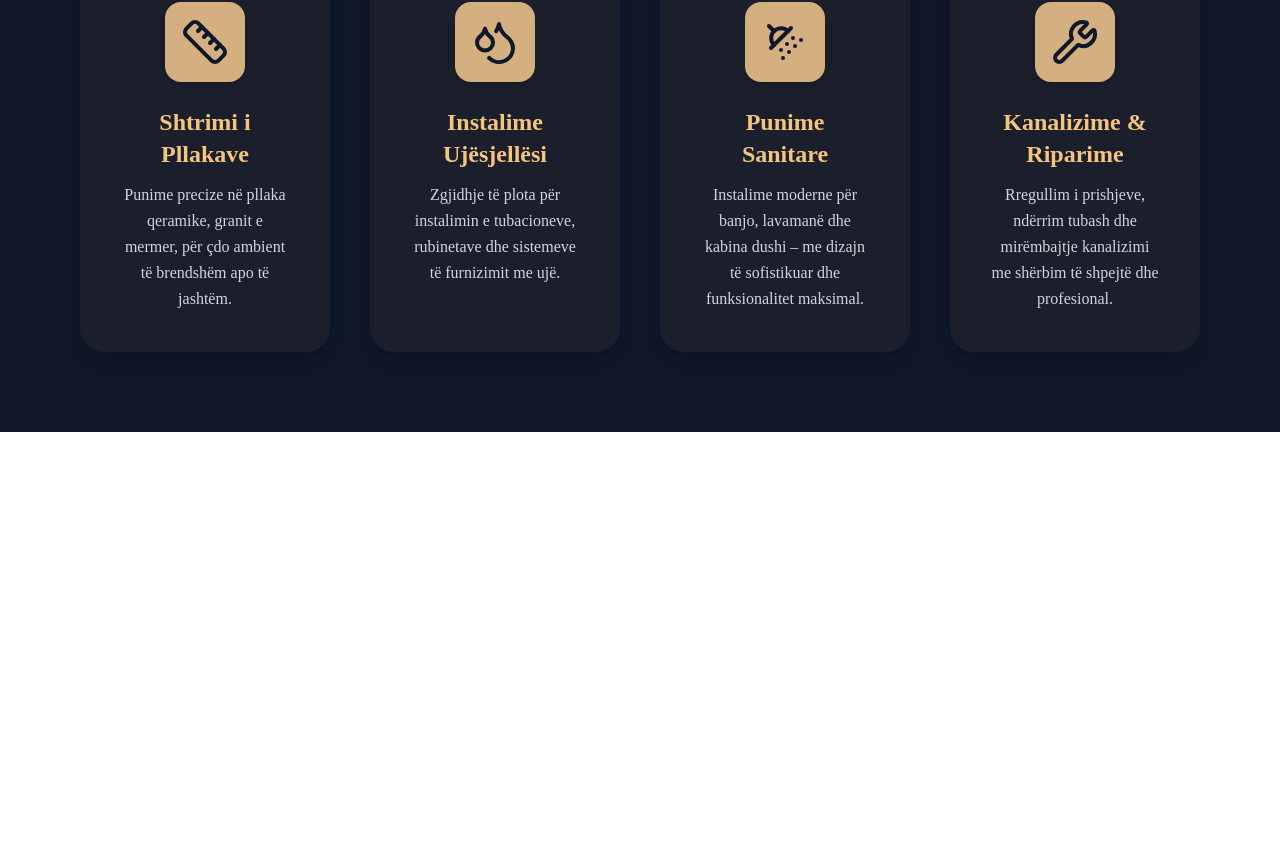
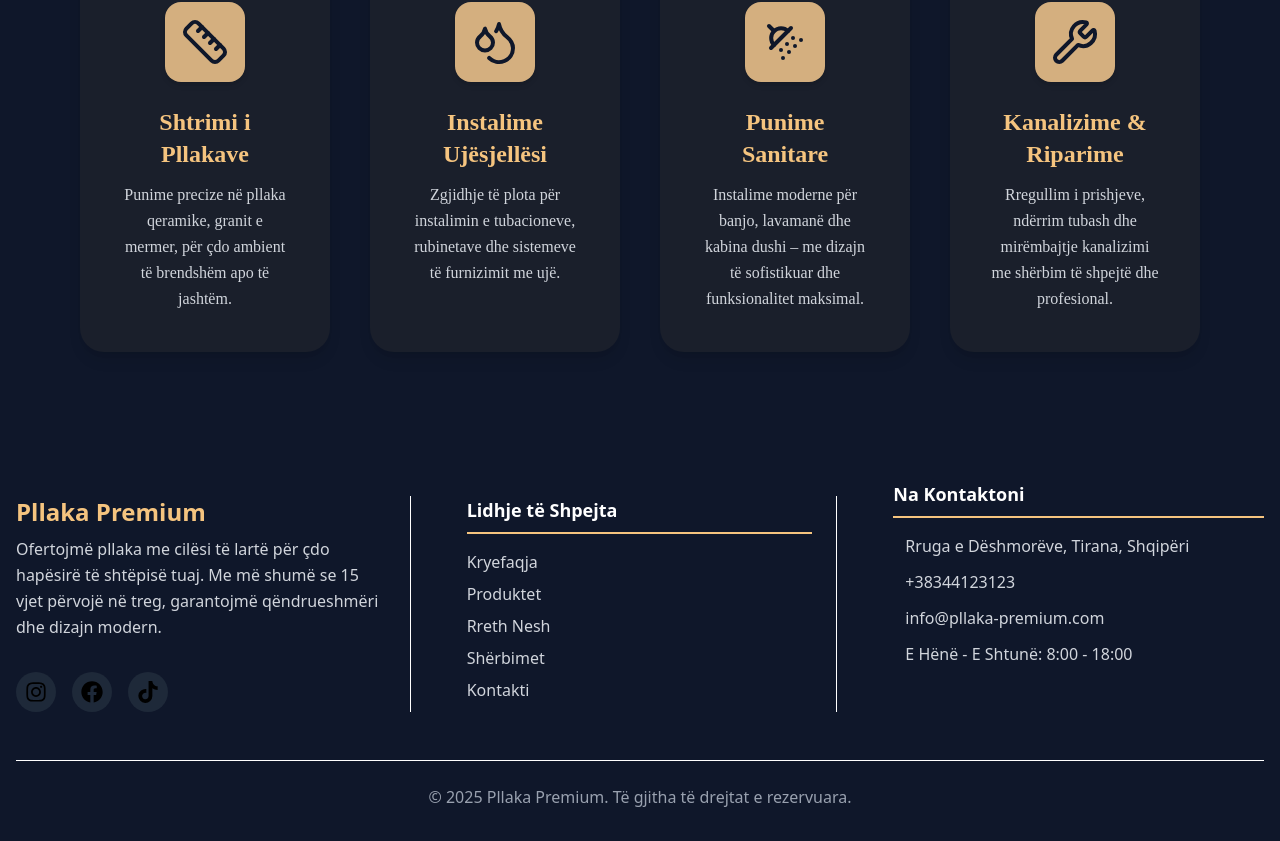
Before and after one commit to altinhamzaa/dini-r, a React (Vite) app: page /services in a window 1280 px wide. Shown: the part 929-1770 px from the top of the page. Before the commit the page ends 1361 px from the top, so only its background shows below. Built offline with nearby package versions, Linux system fonts and the light colour scheme.

Commit message:
terre-dev-02 (fix) create a footer

```diff
--- a/index.html
+++ b/index.html
@@ -2,7 +2,7 @@
 <html lang="en">
   <head>
     <meta charset="UTF-8" />
-    <link rel="icon" type="image/svg+xml" href="/vite.svg" />
+    <link rel="icon" type="image/svg+xml" href="./src/assets/logo.jpg" />
     <meta name="viewport" content="width=device-width, initial-scale=1.0" />
     <title>Dini-R Qeramike</title>
   </head>
--- a/src/App.tsx
+++ b/src/App.tsx
@@ -1,6 +1,7 @@
 import './App.css'
 import About from './components/About'
 import Services from './components/Services'
+import Footer from "./components/Footer"
 
 function App() {
 
@@ -9,6 +10,7 @@ function App() {
       <div className="App">
         <About />
         <Services />
+        <Footer />
       </div>
     </>
 
--- a/src/components/Footer.tsx
+++ b/src/components/Footer.tsx
@@ -1,98 +1,89 @@
-import React from 'react';
-import { FaInstagramSquare } from "react-icons/fa";
-import { FaFacebookSquare } from "react-icons/fa";
-import { AiFillTikTok } from "react-icons/ai";
+import { FaInstagram, FaFacebook, FaTiktok } from "react-icons/fa";
 
 const Footer = () => {
   return (
-    <footer className="bg-gray-900 text-white pt-12 pb-8 mt-16">
+    <footer className="bg-[#0f172a] text-white pt-12 pb-8">
       <div className="container mx-auto px-4">
-        <div className="grid grid-cols-1 md:grid-cols-2 lg:grid-cols-4 gap-8 mb-8">
-          <div className="lg:col-span-1">
-            <h3 className="text-2xl font-bold text-red-500 mb-2">Pllaka Premium</h3>
-            <p className="text-gray-300 mb-4 leading-relaxed">
-              Ofertojmë pllaka me cilësi të lartë për çdo hapësirë të shtëpisë tuaj.
-              Me më shumë se 15 vjet përvojë në treg, garantojmë qëndrueshmëri dhe dizajn modern.
-            </p>
-            <div className="social-media flex space-x-4">
-              <a href="http://instagram.com/profili_i_juaj" className="bg-gray-800 hover:bg-red-600 w-10 h-10 rounded-full flex items-center justify-center transition duration-300">
-               <FaInstagramSquare />
+        <div className="grid grid-cols-1 md:grid-cols-3 gap-8 mb-8 border-white">
+
+          <div className="flex flex-col justify-between border-b md:border-b-0 md:border-r border-white pr-6 md:pr-6 sm:my-4">
+            <div>
+              <h3 className="text-2xl font-bold text-[#f5c47f] mb-2">
+                Pllaka Premium
+              </h3>
+              <p className="text-gray-300 mb-4 leading-relaxed">
+                Ofertojmë pllaka me cilësi të lartë për çdo hapësirë të shtëpisë tuaj.
+                Me më shumë se 15 vjet përvojë në treg, garantojmë qëndrueshmëri dhe dizajn modern.
+              </p>
+            </div>
+            <div className="social-media flex space-x-4 mt-4">
+              <a
+                href="http://instagram.com/profili_i_juaj"
+                className="bg-gray-800 hover:bg-[#f5c47f] w-10 h-10 rounded-full flex items-center justify-center transition duration-300"
+              >
+                <FaInstagram size={22} style={{ color: "black" }} />
               </a>
-              <a href="http://facebook.com/profili_i_juaj" className="bg-gray-800 hover:bg-red-600 w-10 h-10 rounded-full flex items-center justify-center transition duration-300">
-                <FaFacebookSquare />
+              <a
+                href="http://facebook.com/profili_i_juaj"
+                className="bg-gray-800 hover:bg-[#f5c47f] w-10 h-10 rounded-full flex items-center justify-center transition duration-300"
+              >
+                <FaFacebook size={22} style={{ color: "black" }} />
               </a>
-              <a href="http://tiktok.com/profili_i_juaj" className="bg-gray-800 hover:bg-red-600 w-10 h-10 rounded-full flex items-center justify-center transition duration-300">
-                <AiFillTikTok />
+              <a
+                href="http://tiktok.com/profili_i_juaj"
+                className="bg-gray-800 hover:bg-[#f5c47f] w-10 h-10 rounded-full flex items-center justify-center transition duration-300"
+              >
+                <FaTiktok size={22} style={{ color: "black" }} />
               </a>
-
             </div>
           </div>
 
-          <div>
-            <h4 className="text-lg font-semibold mb-4 border-b-2 border-red-500 pb-2 inline-block">Lidhje të Shpejta</h4>
+          <div className="flex flex-col border-b md:border-b-0 md:border-r border-white px-6 sm:my-4">
+            <h4 className="text-lg font-semibold mb-4 border-b-2 border-[#f5c47f] pb-2 inline-block">
+              Lidhje të Shpejta
+            </h4>
             <ul className="space-y-2">
-              <li><a href="#" className="text-gray-300 hover:text-red-400 transition duration-300">Kryefaqja</a></li>
-              <li><a href="#" className="text-gray-300 hover:text-red-400 transition duration-300">Produktet</a></li>
-              <li><a href="#" className="text-gray-300 hover:text-red-400 transition duration-300">Rreth Nesh</a></li>
-              <li><a href="#" className="text-gray-300 hover:text-red-400 transition duration-300">Shërbimet</a></li>
-              <li><a href="#" className="text-gray-300 hover:text-red-400 transition duration-300">Kontakti</a></li>
+              <li><a href="#" className="text-gray-300 hover:text-[#f5c47f] transition duration-300">Kryefaqja</a></li>
+              <li><a href="#" className="text-gray-300 hover:text-[#f5c47f] transition duration-300">Produktet</a></li>
+              <li><a href="#" className="text-gray-300 hover:text-[#f5c47f] transition duration-300">Rreth Nesh</a></li>
+              <li><a href="#" className="text-gray-300 hover:text-[#f5c47f] transition duration-300">Shërbimet</a></li>
+              <li><a href="#" className="text-gray-300 hover:text-[#f5c47f] transition duration-300">Kontakti</a></li>
             </ul>
           </div>
 
-
-          <div>
-            <h4 className="text-lg font-semibold mb-4 border-b-2 border-red-500 pb-2 inline-block">Kategoritë</h4>
-            <ul className="space-y-2">
-              <li><a href="#" className="text-gray-300 hover:text-red-400 transition duration-300">Pllaka për Banjo</a></li>
-              <li><a href="#" className="text-gray-300 hover:text-red-400 transition duration-300">Pllaka për Kuzhinë</a></li>
-              <li><a href="#" className="text-gray-300 hover:text-red-400 transition duration-300">Pllaka për Dhoma</a></li>
-              <li><a href="#" className="text-gray-300 hover:text-red-400 transition duration-300">Pllaka për Jashtë</a></li>
-              <li><a href="#" className="text-gray-300 hover:text-red-400 transition duration-300">Pllaka Dekorative</a></li>
-            </ul>
-          </div>
-
-
-          <div>
-            <h4 className="text-lg font-semibold mb-4 border-b-2 border-red-500 pb-2 inline-block">Na Kontaktoni</h4>
+          <div className="flex flex-col pl-6">
+            <h4 className="text-lg font-semibold mb-4 border-b-2 border-[#f5c47f] pb-2 inline-block">
+              Na Kontaktoni
+            </h4>
             <div className="space-y-3">
               <div className="flex items-start">
-                <i className="fas fa-map-marker-alt text-red-500 mt-1 mr-3"></i>
+                <i className="fas fa-map-marker-alt text-[#f5c47f] mt-1 mr-3"></i>
                 <p className="text-gray-300">Rruga e Dëshmorëve, Tirana, Shqipëri</p>
               </div>
               <div className="flex items-center">
-                <i className="fas fa-phone text-red-500 mr-3"></i>
-                <a href="tel:+38344130991" className="text-gray-300 hover:text-red-400 transition duration-300">044-130-991</a>
+                <i className="fas fa-phone text-[#f5c47f] mr-3"></i>
+                <a href="tel:+38344123123" className="text-gray-300 hover:text-[#f5c47f] transition duration-300">
+                  +38344123123
+                </a>
               </div>
               <div className="flex items-center">
-                <i className="fas fa-envelope text-red-500 mr-3"></i>
-                <a href="mailto:info@pllaka-premium.com" className="text-gray-300 hover:text-red-400 transition duration-300">info@pllaka-premium.com</a>
+                <i className="fas fa-envelope text-[#f5c47f] mr-3"></i>
+                <a href="mailto:info@pllaka-premium.com" className="text-gray-300 hover:text-[#f5c47f] transition duration-300">
+                  info@pllaka-premium.com
+                </a>
               </div>
               <div className="flex items-center">
-                <i className="fas fa-clock text-red-500 mr-3"></i>
+                <i className="fas fa-clock text-[#f5c47f] mr-3"></i>
                 <p className="text-gray-300">E Hënë - E Shtunë: 8:00 - 18:00</p>
               </div>
             </div>
           </div>
         </div>
 
-        <div className="border-t border-gray-700 pt-8 mb-8">
-          <div className="flex flex-col md:flex-row justify-center text-center items-center">
-            <div className="mb-4 md:mb-0">
-              <h4 className="text-xl font-semibold mb-2">Abonohu në Newsletter</h4>
-              <p className="text-gray-300">Merrni oferta ekskluzive dhe lajme për produktet tona të reja</p>
-            </div>
-          </div>
-        </div>
-
-        <div className="border-t border-gray-700 pt-6 flex flex-col md:flex-row justify-between items-center">
-          <p className="text-gray-400 mb-4 md:mb-0">
+        <div className="border-t border-white pt-6 flex flex-col md:flex-row items-center justify-center">
+          <p className="text-gray-400 mb-4 md:mb-0 text-center">
             &copy; {new Date().getFullYear()} Pllaka Premium. Të gjitha të drejtat e rezervuara.
           </p>
-          <div className="flex space-x-6">
-            <a href="#" className="text-gray-400 hover:text-red-400 transition duration-300">Politika e Privatësisë</a>
-            <a href="#" className="text-gray-400 hover:text-red-400 transition duration-300">Kushtet e Shërbimit</a>
-            <a href="#" className="text-gray-400 hover:text-red-400 transition duration-300">Mapa e Faqes</a>
-          </div>
         </div>
       </div>
     </footer>
```
Also changed, not shown: src/components/Galley.tsx (deleted).
